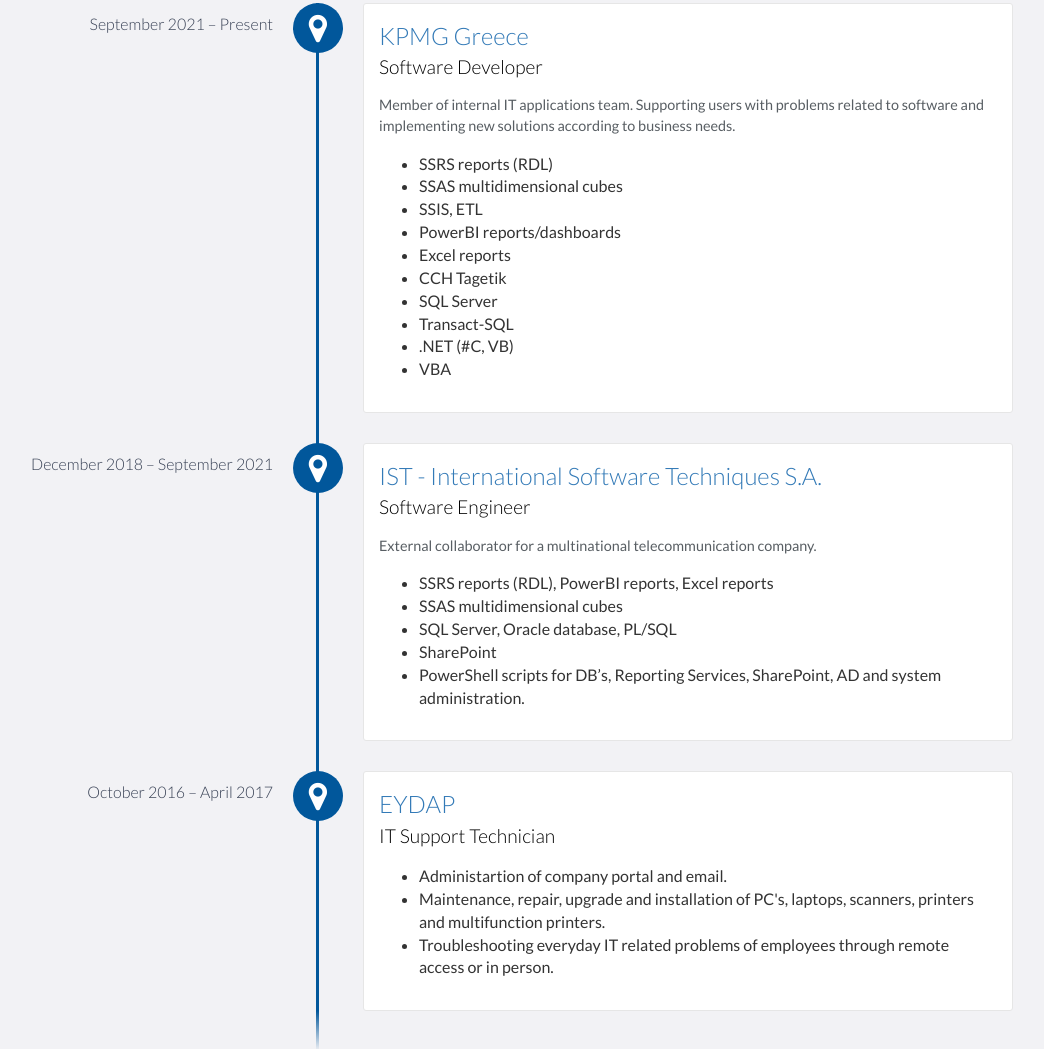
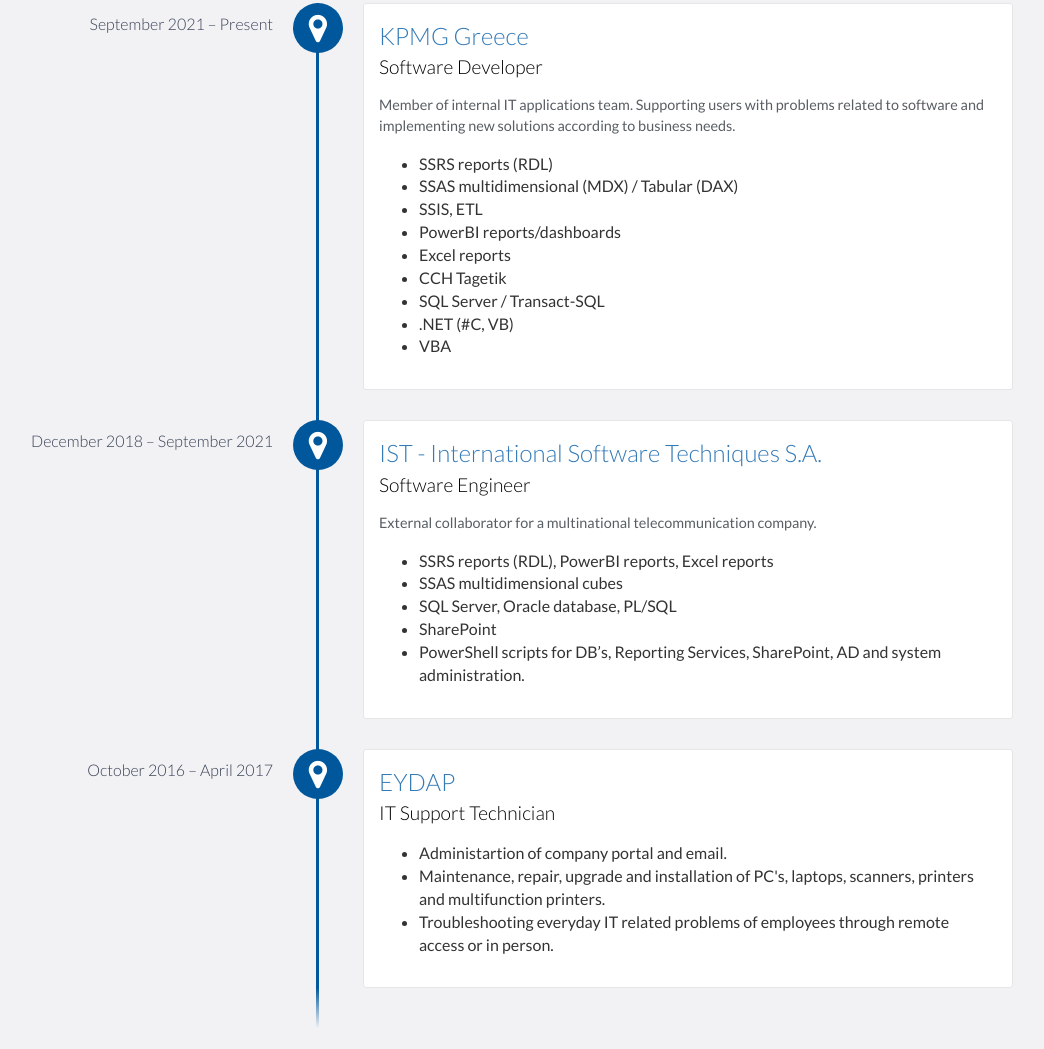
Before and after one commit to Stathis-Kal/Stathis-Kal.github.io, a website: page index.html in a window 1280 px wide. Shown: the part 1241-2290 px from the top of the page, without its empty margins (127-1171 px from the left). Drawn offline with nearby package versions, Linux system fonts and the light colour scheme.

Commit message:
Updated CV and minor change in KPMG exp

```diff
--- a/index.html
+++ b/index.html
@@ -107,13 +107,12 @@
                     Member of internal IT applications team. Supporting users with problems related to software and implementing new solutions according to business needs.
                     <ul>
                         <li>SSRS reports (RDL)</li>
-                        <li>SSAS multidimensional cubes </li>
+                        <li>SSAS multidimensional (MDX) / Tabular (DAX)</li>
                         <li>SSIS, ETL</li>
                         <li>PowerBI reports/dashboards</li>
                         <li>Excel reports</li>
                         <li>CCH Tagetik</li>
-                        <li>SQL Server</li>
-                        <li>Transact-SQL</li>
+                        <li>SQL Server / Transact-SQL</li>
                         <li>.NET (#C, VB)</li>
                         <li>VBA</li>
                     </ul>
```
Also changed, not shown: 1 other file.
